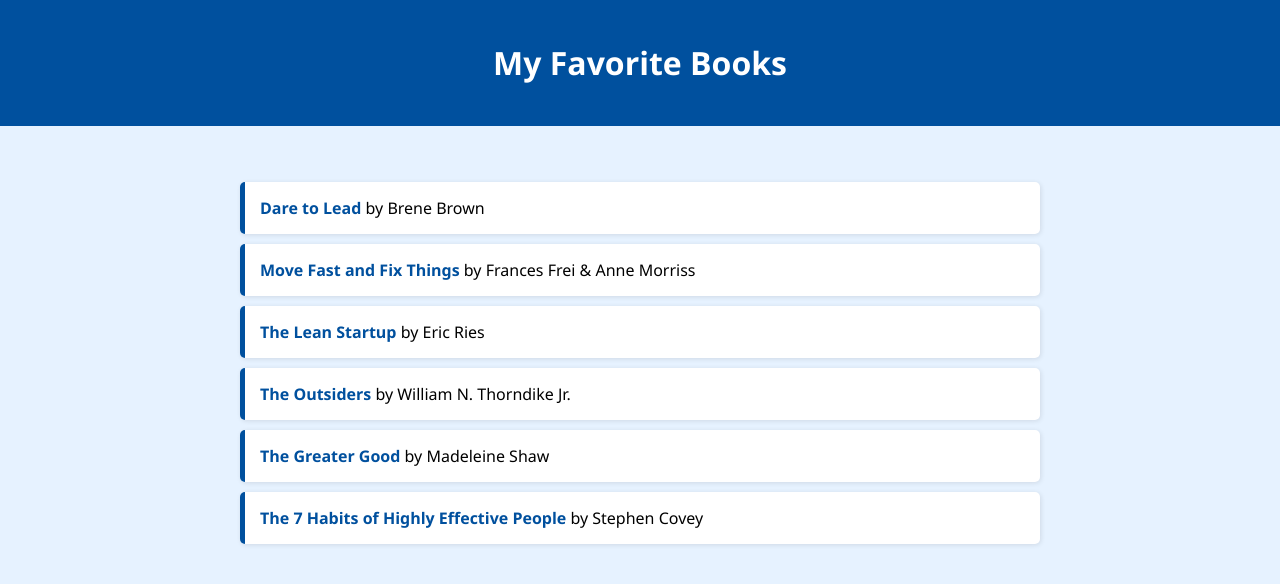
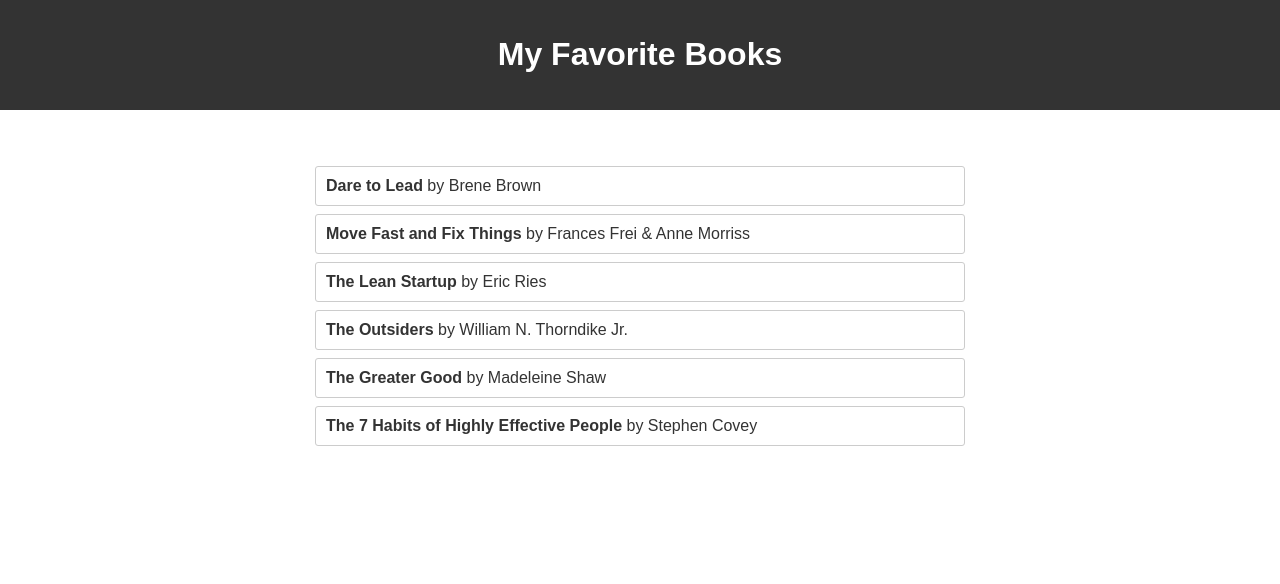
Before and after one commit to harshx1427/favorite_books, a Flask app: page / in a window 1280 px wide. Shown: the top 584 px of the page. Run offline with Flask 3, Linux system fonts and the light colour scheme.

Commit message:
minor modifications to books.html

```diff
--- a/templates/books.html
+++ b/templates/books.html
@@ -4,44 +4,46 @@
     <meta charset="UTF-8">
     <title>Favorite Books</title>
     <style>
-        /* Setting background like soft colors */
-        body {
-            background-color: #e6f2ff;  /* light blue color */
-            font-family: "Segoe UI", Tahoma, Geneva, Verdana, sans-serif;
+        body {                          /* white backgroun withv standard text */
+            background-color: #fff;
+            font-family: sans-serif;
             margin: 0;
             padding: 0;
+            color: #333;
         }
-        /* Dark header color */
+        /* dark background with white text, centered */
         header {
-            background-color: #00509e; /* Dark blue */
+            background-color: #333;
             color: #fff;
-            padding: 20px;
+            padding: 15px;
             text-align: center;
         }
-        /* Main boxes centered lines  */
+        /* main content: centers content and add */
         .container {
-            max-width: 800px;
-            margin: 30px auto;
-            padding: 10px;
+            margin: 20px auto;
+            max-width: 650px;
+            padding: 20px;
         }
+        /* Remove bullet points  */
         ul {
             list-style: none;
             padding: 0;
         }
-        li {    /* backgroun white */
-            background-color: #fff;
-            margin: 10px 0;
-            padding: 15px;
-            border-radius: 5px;
-            box-shadow: 1px 1px 5px rgba(0, 0, 0, 0.1);
-            border-left: 5px solid #00509e;  /* colored stripe on the left */
+        /* margin, padding, border, and rounded corners */
+        li {
+            margin: 8px 0;
+            padding: 10px;
+            border: 1px solid #ccc;
+            border-radius: 3px;
         }
+        /* bold titile text */
         li strong {
-            color: #00509e; /* Matches the header and border */
+            color: #333;
         }
     </style>
 </head>
 <body>
+
     <header>
         <h1>My Favorite Books</h1>
     </header>
```
